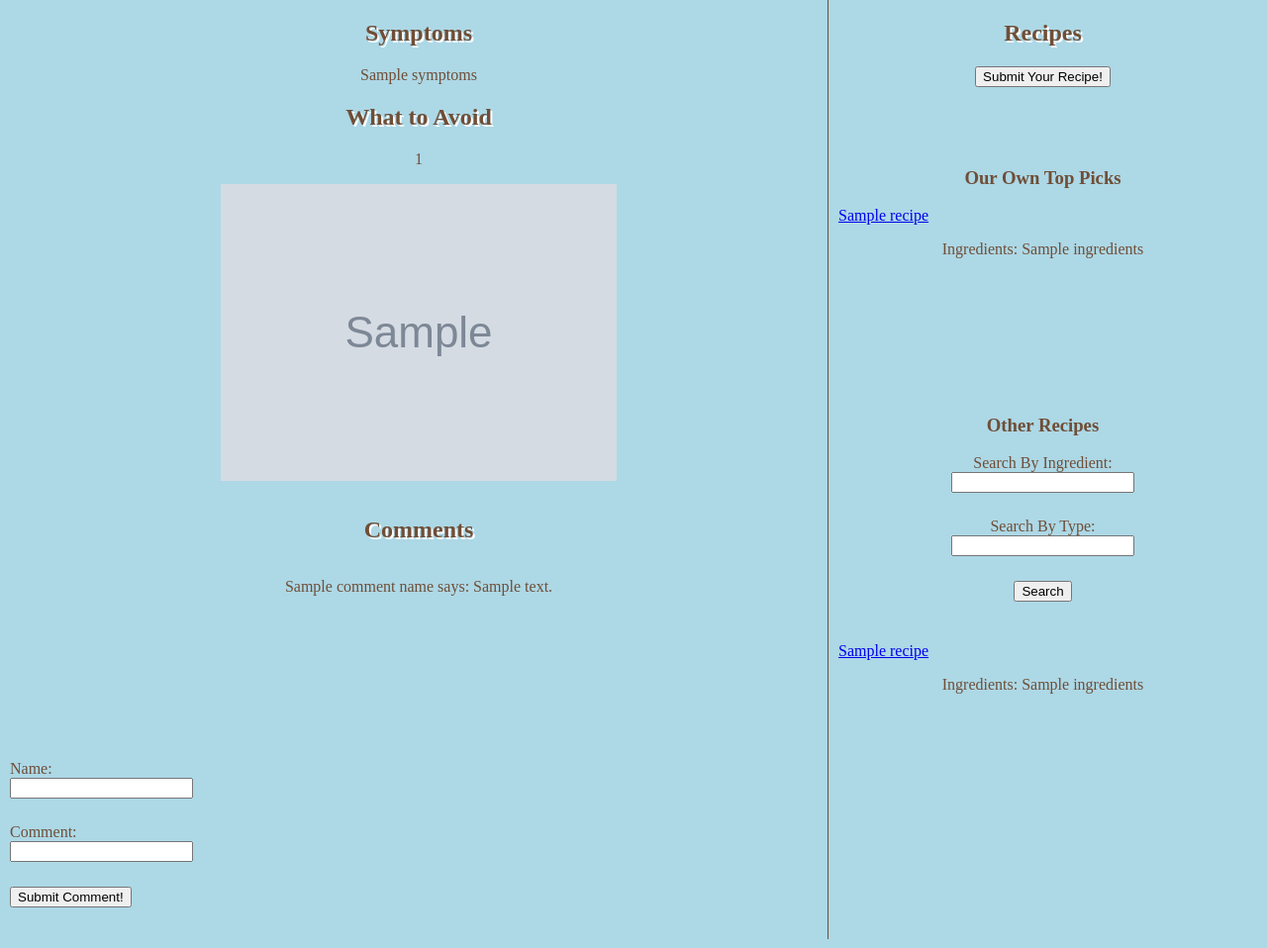
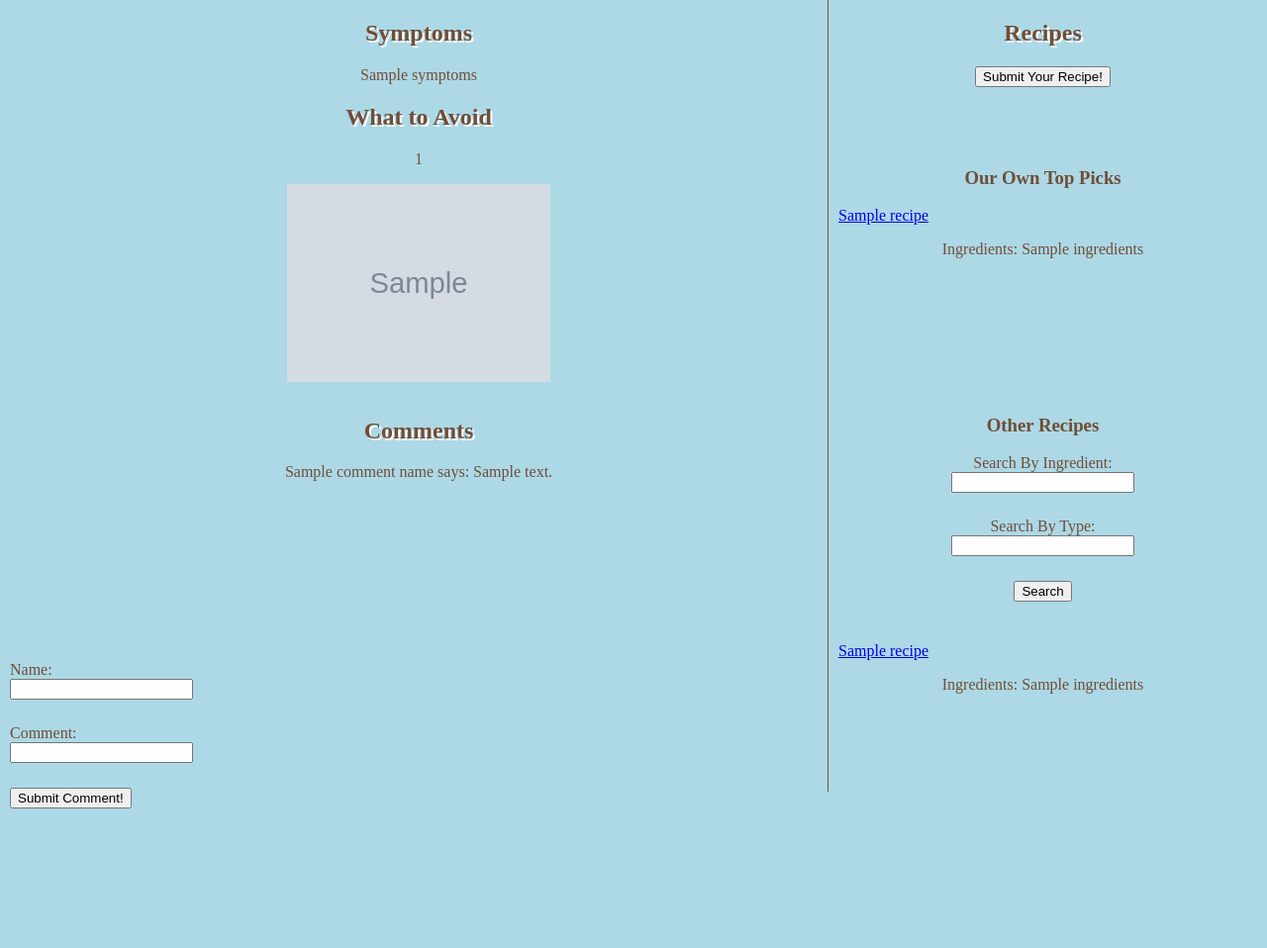
Before and after one commit to anitali2002/cssi2018Allergies, a Python web app: template templates/allergyInfo.html in a window 1280 px wide. Shown: the part 80-1038 px from the top of the page at 99% size. After the commit the page ends 897 px from the top, so only its background shows below. Run offline with Jinja, Linux system fonts and the light colour scheme; the template is opened without the code that fills it: most values are stand-ins (such as "Sample title", 1, 10 or a date in 2020); grey boxes marked "Sample" are stand-in pictures.

Commit message:
round 5 of final edits
:)

```diff
--- a/main.py
+++ b/main.py
@@ -16,6 +16,7 @@ theJinjaEnvironment = jinja2.Environment(
 def formatString(string):
     formattedString = string.lower()
     formattedString = formattedString.replace("; ", ";")
+    formattedString = formattedString.replace("\r", "")
     stringList = formattedString.split(";")
 
     return stringList
--- a/styles/allergyInfoStyle.css
+++ b/styles/allergyInfoStyle.css
@@ -48,6 +48,7 @@ body {
   flex: 66%;
   height: 800px;
   display: flex;
+  border-right: 1px solid #6F4E37;
   flex-direction: column;
   padding-left: 10px;
 }
@@ -65,7 +66,7 @@ body {
 #right {
   flex: 33%;
   margin-right: 20px;
-  border-left: 1px solid #6F4E37;
+  /* border-left: 1px solid #6F4E37; */
   padding-left: 10px;
 }
 
@@ -73,6 +74,11 @@ body {
   height: 200px;
   text-align: left;
 }
+
+#comments p{
+  margin: 0px;
+}
+
 .scroll{
   overflow: visible;
   overflow-y: auto;
@@ -108,5 +114,5 @@ input{
 }
 
 img{
-  width: 400px;
+  height: 200px;
 }
--- a/templates/allergyInfo.html
+++ b/templates/allergyInfo.html
@@ -34,7 +34,7 @@
       <div class ="scroll" id="comments">
         {% for i in range(comment|length) %}
         <div>
-          <p> {{commentName[i]}} says: {{comment[i]}}</p><br/>
+          <p> {{commentName[i]}} says: {{comment[i]}}</p>
         </div>
         {% endfor %}
       </div>
```
Also changed, not shown: templates/recipe.html (+13 -4 lines).
